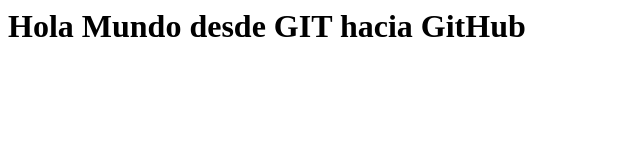
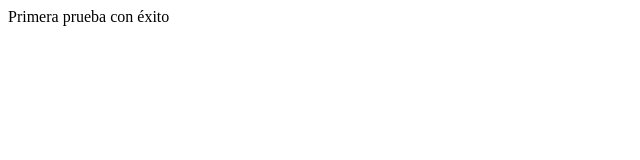
Before and after one commit to profe-ascendia/primerSSH, a plain HTML site: page index.html in a window 1280 px wide. Shown: the whole page, without its empty margins (0-640 px from the left). Drawn offline with Linux system fonts and the light colour scheme.

Commit message:
commit 2

```diff
--- a/index.html
+++ b/index.html
@@ -1 +1,11 @@
-<h1>Hola Mundo desde GIT hacia GitHub
+<!DOCTYPE html>
+<html lang="en">
+<head>
+	<meta charset="UTF-8">
+	<title>Document</title>
+</head>
+<body>
+	Primera prueba con éxito
+
+</body>
+</html>
```
